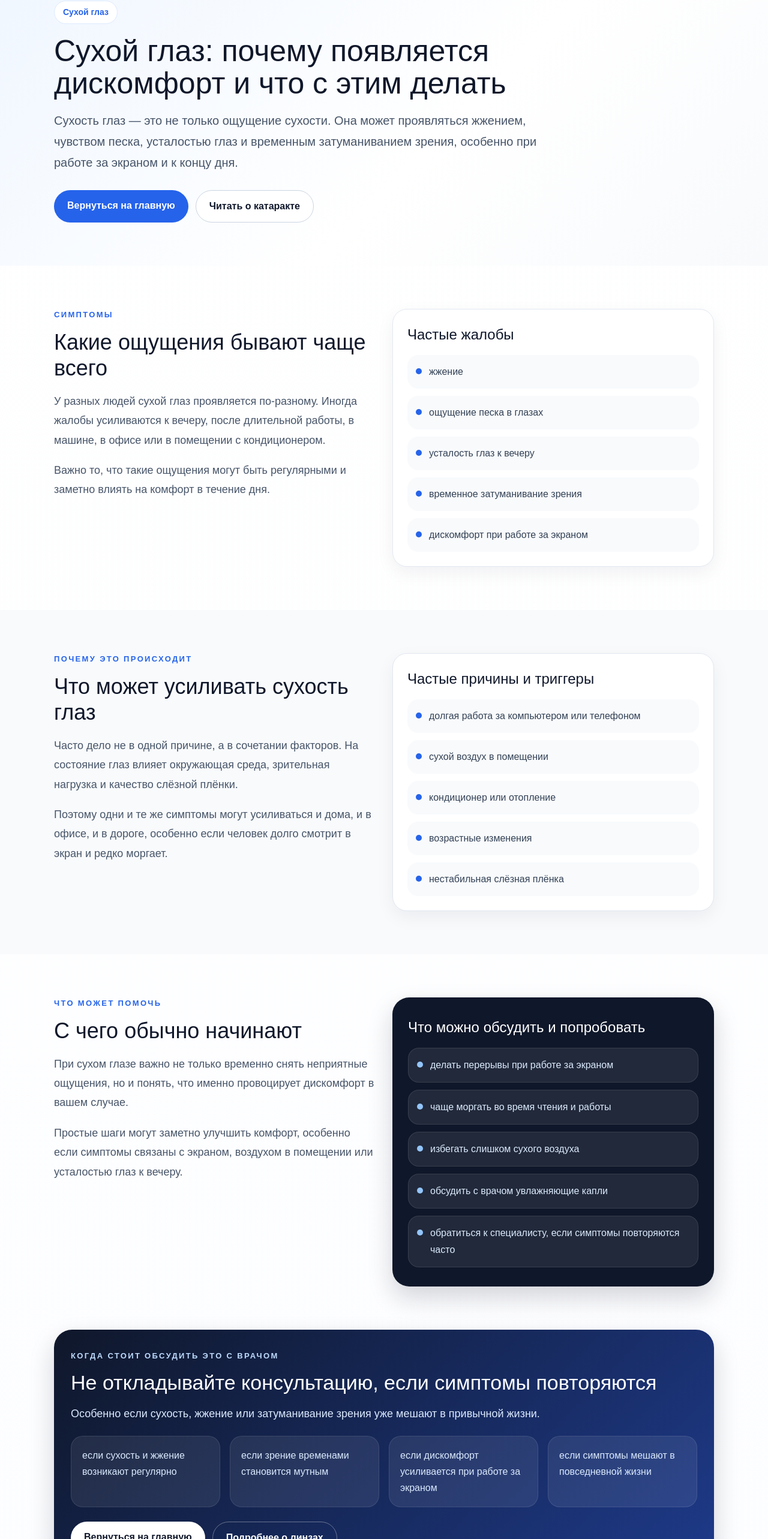
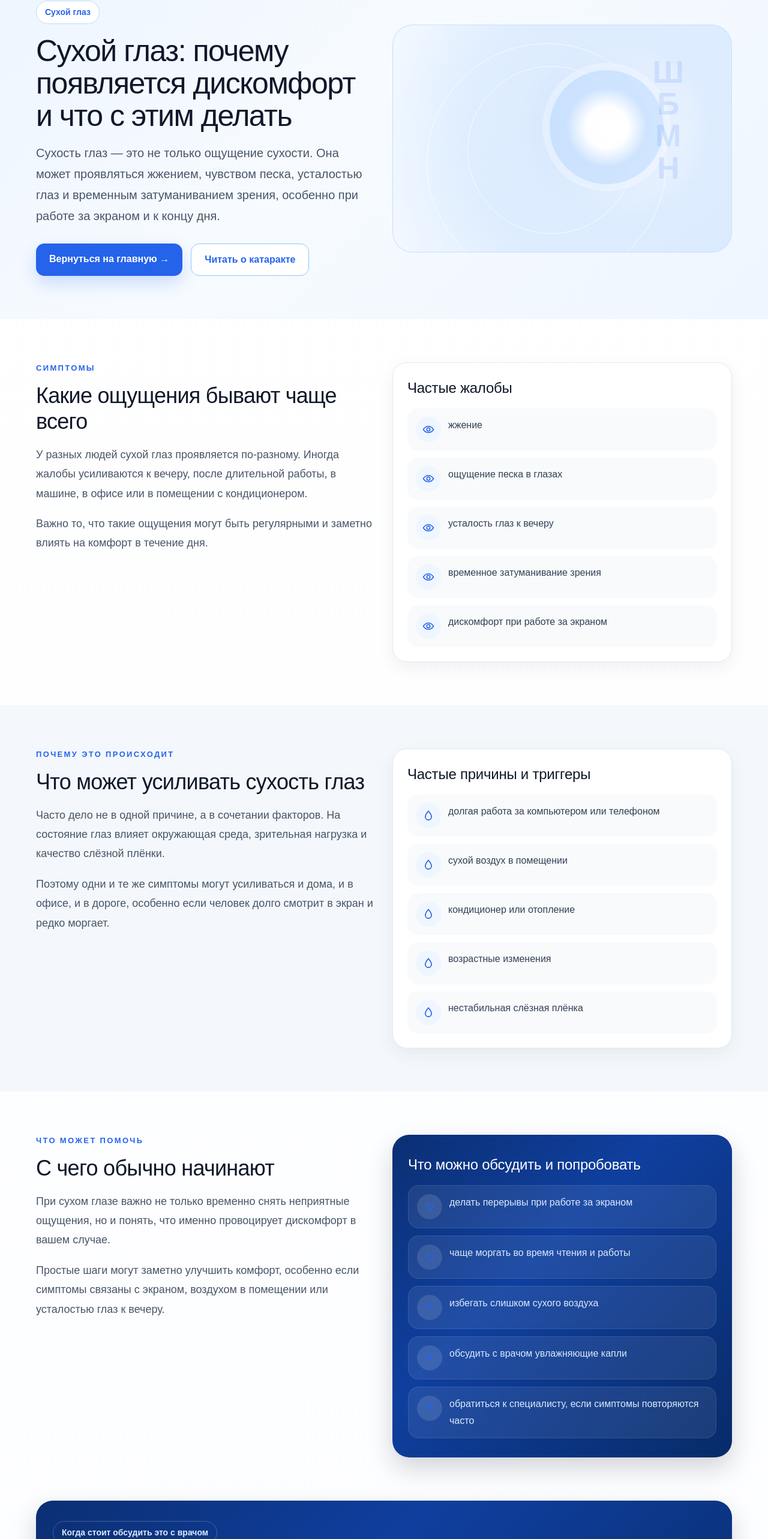
Before and after one commit to Amidro/moiglaza, a Next.js app: page /ru/suhoj-glaz in a window 1280 px wide. Shown: the part 158-2724 px from the top of the page at 60% size. Built offline with nearby package versions, Linux system fonts and the light colour scheme.

Commit message:
Update page.tsx

```diff
--- a/app/ru/suhoj-glaz/page.tsx
+++ b/app/ru/suhoj-glaz/page.tsx
@@ -1,5 +1,11 @@
 import Header from "../../../components/Header";
 import Footer from "../../../components/Footer";
+import {
+  ComfortIcon,
+  DropIcon,
+  EyeIcon,
+  SparklesIcon
+} from "../../../components/icons";
 
 const symptoms = [
   "жжение",
@@ -38,22 +44,32 @@ export default function DryEyePage() {
       <Header />
 
       <main>
-        {/* HERO */}
         <section
           style={{
             background:
-              "linear-gradient(135deg, #eff6ff 0%, #ffffff 58%, #f8fafc 100%)",
-            padding: "84px 20px 72px"
+              "linear-gradient(135deg, #edf5ff 0%, #f7fbff 45%, #eef6ff 100%)",
+            padding: "84px 20px 72px",
+            overflow: "hidden"
           }}
         >
-          <div style={{ maxWidth: 1100, margin: "0 auto" }}>
+          <div
+            style={{
+              maxWidth: 1160,
+              margin: "0 auto",
+              display: "grid",
+              gridTemplateColumns: "repeat(auto-fit,minmax(320px,1fr))",
+              gap: 28,
+              alignItems: "center"
+            }}
+          >
+            <div style={{ maxWidth: 640 }}>
               <div
                 style={{
                   display: "inline-block",
                   padding: "8px 14px",
                   borderRadius: 999,
                   background: "#ffffff",
-                border: "1px solid #dbeafe",
+                  border: "1px solid #bfdbfe",
                   color: "#2563eb",
                   fontSize: 14,
                   fontWeight: 700,
@@ -67,9 +83,10 @@ export default function DryEyePage() {
                 style={{
                   fontSize: 50,
                   lineHeight: 1.08,
-                maxWidth: 860,
                   margin: "0 0 18px",
-                color: "#0f172a"
+                  color: "#0f172a",
+                  maxWidth: 760,
+                  letterSpacing: "-0.03em"
                 }}
               >
                 Сухой глаз: почему появляется дискомфорт и что с этим делать
@@ -80,7 +97,7 @@ export default function DryEyePage() {
                   fontSize: 20,
                   lineHeight: 1.75,
                   color: "#475569",
-                maxWidth: 820,
+                  maxWidth: 640,
                   margin: "0 0 28px"
                 }}
               >
@@ -90,19 +107,20 @@ export default function DryEyePage() {
                 дня.
               </p>
 
-            <div style={{ display: "flex", gap: 12, flexWrap: "wrap" }}>
+              <div style={{ display: "flex", gap: 14, flexWrap: "wrap" }}>
                 <a
                   href="/ru"
                   style={{
                     textDecoration: "none",
                     padding: "14px 22px",
-                  borderRadius: 999,
+                    borderRadius: 14,
                     background: "#2563eb",
                     color: "#ffffff",
-                  fontWeight: 700
+                    fontWeight: 700,
+                    boxShadow: "0 12px 28px rgba(37,99,235,0.20)"
                   }}
                 >
-                Вернуться на главную
+                  Вернуться на главную →
                 </a>
 
                 <a
@@ -110,10 +128,10 @@ export default function DryEyePage() {
                   style={{
                     textDecoration: "none",
                     padding: "14px 22px",
-                  borderRadius: 999,
-                  border: "1px solid #cbd5e1",
+                    borderRadius: 14,
+                    border: "1px solid #93c5fd",
                     background: "#ffffff",
-                  color: "#0f172a",
+                    color: "#2563eb",
                     fontWeight: 700
                   }}
                 >
@@ -121,13 +139,83 @@ export default function DryEyePage() {
                 </a>
               </div>
             </div>
+
+            <div
+              style={{
+                position: "relative",
+                minHeight: 380,
+                borderRadius: 34,
+                background:
+                  "radial-gradient(circle at 68% 46%, rgba(255,255,255,0.98) 0%, rgba(219,234,254,0.92) 34%, rgba(191,219,254,0.42) 58%, rgba(239,246,255,0.16) 100%)",
+                border: "1px solid rgba(191,219,254,0.8)",
+                overflow: "hidden"
+              }}
+            >
+              <div
+                style={{
+                  position: "absolute",
+                  top: "8%",
+                  left: "10%",
+                  width: 400,
+                  height: 400,
+                  borderRadius: "50%",
+                  border: "1px solid rgba(255,255,255,0.75)"
+                }}
+              />
+              <div
+                style={{
+                  position: "absolute",
+                  top: "18%",
+                  left: "22%",
+                  width: 280,
+                  height: 280,
+                  borderRadius: "50%",
+                  border: "1px solid rgba(255,255,255,0.75)"
+                }}
+              />
+              <div
+                style={{
+                  position: "absolute",
+                  right: "20%",
+                  top: "20%",
+                  width: 190,
+                  height: 190,
+                  borderRadius: "50%",
+                  background:
+                    "radial-gradient(circle at 50% 50%, rgba(255,255,255,0.98) 0%, rgba(255,255,255,0.86) 26%, rgba(191,219,254,0.72) 50%, rgba(147,197,253,0.32) 72%, rgba(96,165,250,0.05) 100%)",
+                  boxShadow:
+                    "0 0 0 12px rgba(255,255,255,0.30), 0 0 50px rgba(96,165,250,0.20)"
+                }}
+              />
+              <div
+                style={{
+                  position: "absolute",
+                  right: "12%",
+                  top: "14%",
+                  color: "rgba(37,99,235,0.12)",
+                  fontSize: 52,
+                  fontWeight: 700,
+                  lineHeight: 1.02,
+                  letterSpacing: "0.22em",
+                  textAlign: "center"
+                }}
+              >
+                Ш
+                <br />
+                Б
+                <br />
+                М
+                <br />
+                Н
+              </div>
+            </div>
+          </div>
         </section>
 
-        {/* SYMPTOMS */}
         <section style={{ padding: "72px 20px" }}>
           <div
             style={{
-              maxWidth: 1100,
+              maxWidth: 1160,
               margin: "0 auto",
               display: "grid",
               gridTemplateColumns: "repeat(auto-fit,minmax(320px,1fr))",
@@ -153,7 +241,8 @@ export default function DryEyePage() {
                   fontSize: 36,
                   lineHeight: 1.2,
                   margin: "0 0 18px",
-                  color: "#0f172a"
+                  color: "#0f172a",
+                  letterSpacing: "-0.02em"
                 }}
               >
                 Какие ощущения бывают чаще всего
@@ -199,7 +288,8 @@ export default function DryEyePage() {
                   marginTop: 0,
                   marginBottom: 16,
                   fontSize: 24,
-                  color: "#0f172a"
+                  color: "#0f172a",
+                  letterSpacing: "-0.01em"
                 }}
               >
                 Частые жалобы
@@ -220,14 +310,19 @@ export default function DryEyePage() {
                   >
                     <div
                       style={{
-                        width: 10,
-                        height: 10,
+                        width: 42,
+                        height: 42,
                         borderRadius: 999,
-                        background: "#2563eb",
-                        marginTop: 8,
+                        background: "#eff6ff",
+                        display: "flex",
+                        alignItems: "center",
+                        justifyContent: "center",
                         flexShrink: 0
                       }}
-                    />
+                    >
+                      <EyeIcon />
+                    </div>
+
                     <div
                       style={{
                         color: "#334155",
@@ -244,16 +339,15 @@ export default function DryEyePage() {
           </div>
         </section>
 
-        {/* CAUSES */}
         <section
           style={{
-            background: "#f8fafc",
+            background: "#f4f8fc",
             padding: "72px 20px"
           }}
         >
           <div
             style={{
-              maxWidth: 1100,
+              maxWidth: 1160,
               margin: "0 auto",
               display: "grid",
               gridTemplateColumns: "repeat(auto-fit,minmax(320px,1fr))",
@@ -279,7 +373,8 @@ export default function DryEyePage() {
                   fontSize: 36,
                   lineHeight: 1.2,
                   margin: "0 0 18px",
-                  color: "#0f172a"
+                  color: "#0f172a",
+                  letterSpacing: "-0.02em"
                 }}
               >
                 Что может усиливать сухость глаз
@@ -326,7 +421,8 @@ export default function DryEyePage() {
                   marginTop: 0,
                   marginBottom: 16,
                   fontSize: 24,
-                  color: "#0f172a"
+                  color: "#0f172a",
+                  letterSpacing: "-0.01em"
                 }}
               >
                 Частые причины и триггеры
@@ -347,14 +443,19 @@ export default function DryEyePage() {
                   >
                     <div
                       style={{
-                        width: 10,
-                        height: 10,
+                        width: 42,
+                        height: 42,
                         borderRadius: 999,
-                        background: "#2563eb",
-                        marginTop: 8,
+                        background: "#eff6ff",
+                        display: "flex",
+                        alignItems: "center",
+                        justifyContent: "center",
                         flexShrink: 0
                       }}
-                    />
+                    >
+                      <DropIcon />
+                    </div>
+
                     <div
                       style={{
                         color: "#334155",
@@ -371,11 +472,10 @@ export default function DryEyePage() {
           </div>
         </section>
 
-        {/* HELP */}
         <section style={{ padding: "72px 20px" }}>
           <div
             style={{
-              maxWidth: 1100,
+              maxWidth: 1160,
               margin: "0 auto",
               display: "grid",
               gridTemplateColumns: "repeat(auto-fit,minmax(320px,1fr))",
@@ -402,7 +502,8 @@ export default function DryEyePage() {
                   fontSize: 36,
                   lineHeight: 1.2,
                   margin: "0 0 18px",
-                  color: "#0f172a"
+                  color: "#0f172a",
+                  letterSpacing: "-0.02em"
                 }}
               >
                 С чего обычно начинают
@@ -437,7 +538,8 @@ export default function DryEyePage() {
 
             <div
               style={{
-                background: "#0f172a",
+                background:
+                  "linear-gradient(135deg, #0b2f73 0%, #0f3f9f 40%, #082b68 100%)",
                 color: "#ffffff",
                 borderRadius: 28,
                 padding: "32px 26px",
@@ -448,14 +550,15 @@ export default function DryEyePage() {
                 style={{
                   marginTop: 0,
                   marginBottom: 16,
-                  fontSize: 24
+                  fontSize: 24,
+                  letterSpacing: "-0.01em"
                 }}
               >
                 Что можно обсудить и попробовать
               </h3>
 
               <div style={{ display: "grid", gap: 12 }}>
-                {help.map((item) => (
+                {help.map((item, index) => (
                   <div
                     key={item}
                     style={{
@@ -470,14 +573,19 @@ export default function DryEyePage() {
                   >
                     <div
                       style={{
-                        width: 10,
-                        height: 10,
+                        width: 42,
+                        height: 42,
                         borderRadius: 999,
-                        background: "#93c5fd",
-                        marginTop: 8,
+                        background: "rgba(255,255,255,0.12)",
+                        display: "flex",
+                        alignItems: "center",
+                        justifyContent: "center",
                         flexShrink: 0
                       }}
-                    />
+                    >
+                      {index < 2 ? <ComfortIcon /> : <SparklesIcon />}
+                    </div>
+
                     <div
                       style={{
                         color: "#dbeafe",
@@ -494,36 +602,77 @@ export default function DryEyePage() {
           </div>
         </section>
 
-        {/* NEXT STEP */}
         <section style={{ padding: "0 20px 72px" }}>
-          <div style={{ maxWidth: 1100, margin: "0 auto" }}>
+          <div style={{ maxWidth: 1160, margin: "0 auto" }}>
             <div
               style={{
-                background: "linear-gradient(135deg, #0f172a 0%, #1e3a8a 100%)",
+                background:
+                  "linear-gradient(135deg, #0b2f73 0%, #0f3f9f 40%, #082b68 100%)",
                 color: "#ffffff",
-                borderRadius: 30,
+                borderRadius: 28,
                 padding: "34px 28px",
-                boxShadow: "0 18px 42px rgba(15,23,42,0.18)"
+                boxShadow: "0 18px 42px rgba(15,23,42,0.18)",
+                position: "relative",
+                overflow: "hidden"
               }}
             >
               <div
                 style={{
-                  fontSize: 13,
-                  fontWeight: 800,
-                  letterSpacing: "0.18em",
-                  textTransform: "uppercase",
-                  color: "#bfdbfe",
-                  marginBottom: 14
+                  position: "absolute",
+                  right: -80,
+                  bottom: -80,
+                  width: 320,
+                  height: 320,
+                  borderRadius: "50%",
+                  border: "1px solid rgba(255,255,255,0.12)"
+                }}
+              />
+              <div
+                style={{
+                  position: "absolute",
+                  right: -20,
+                  bottom: -20,
+                  width: 220,
+                  height: 220,
+                  borderRadius: "50%",
+                  border: "1px solid rgba(255,255,255,0.12)"
+                }}
+              />
+
+              <div
+                style={{
+                  display: "inline-block",
+                  padding: "8px 14px",
+                  borderRadius: 999,
+                  border: "1px solid rgba(255,255,255,0.22)",
+                  color: "#dbeafe",
+                  fontSize: 14,
+                  fontWeight: 700,
+                  marginBottom: 16,
+                  position: "relative",
+                  zIndex: 1
                 }}
               >
                 Когда стоит обсудить это с врачом
               </div>
 
+              <div
+                style={{
+                  display: "grid",
+                  gridTemplateColumns: "repeat(auto-fit,minmax(280px,1fr))",
+                  gap: 28,
+                  alignItems: "start",
+                  position: "relative",
+                  zIndex: 1
+                }}
+              >
+                <div>
                   <h2
                     style={{
-                  fontSize: 34,
-                  lineHeight: 1.2,
-                  margin: "0 0 16px"
+                      fontSize: 40,
+                      lineHeight: 1.15,
+                      margin: "0 0 16px",
+                      letterSpacing: "-0.03em"
                     }}
                   >
                     Не откладывайте консультацию, если симптомы повторяются
@@ -531,25 +680,19 @@ export default function DryEyePage() {
 
                   <p
                     style={{
-                  margin: "0 0 20px",
+                      margin: 0,
                       color: "#dbeafe",
                       lineHeight: 1.8,
                       fontSize: 18,
-                  maxWidth: 820
+                      maxWidth: 620
                     }}
                   >
                     Особенно если сухость, жжение или затуманивание зрения уже
                     мешают в привычной жизни.
                   </p>
+                </div>
 
-              <div
-                style={{
-                  display: "grid",
-                  gridTemplateColumns: "repeat(auto-fit,minmax(240px,1fr))",
-                  gap: 16,
-                  marginBottom: 24
-                }}
-              >
+                <div style={{ display: "grid", gap: 14 }}>
                   {nextSteps.map((item) => (
                     <div
                       key={item}
@@ -567,20 +710,30 @@ export default function DryEyePage() {
                     </div>
                   ))}
                 </div>
+              </div>
 
-              <div style={{ display: "flex", gap: 12, flexWrap: "wrap" }}>
+              <div
+                style={{
+                  display: "flex",
+                  gap: 12,
+                  flexWrap: "wrap",
+                  marginTop: 24,
+                  position: "relative",
+                  zIndex: 1
+                }}
+              >
                 <a
                   href="/ru"
                   style={{
                     textDecoration: "none",
                     padding: "14px 22px",
-                    borderRadius: 999,
+                    borderRadius: 14,
                     background: "#ffffff",
                     color: "#0f172a",
                     fontWeight: 700
                   }}
                 >
-                  Вернуться на главную
+                  Вернуться на главную →
                 </a>
 
                 <a
@@ -588,13 +741,13 @@ export default function DryEyePage() {
                   style={{
                     textDecoration: "none",
                     padding: "14px 22px",
-                    borderRadius: 999,
+                    borderRadius: 14,
                     border: "1px solid rgba(255,255,255,0.35)",
                     color: "#ffffff",
                     fontWeight: 700
                   }}
                 >
-                  Подробнее о линзах
+                  Подробнее о линзах →
                 </a>
               </div>
             </div>
```
Lines whose indentation alone changed are shown as unchanged.
